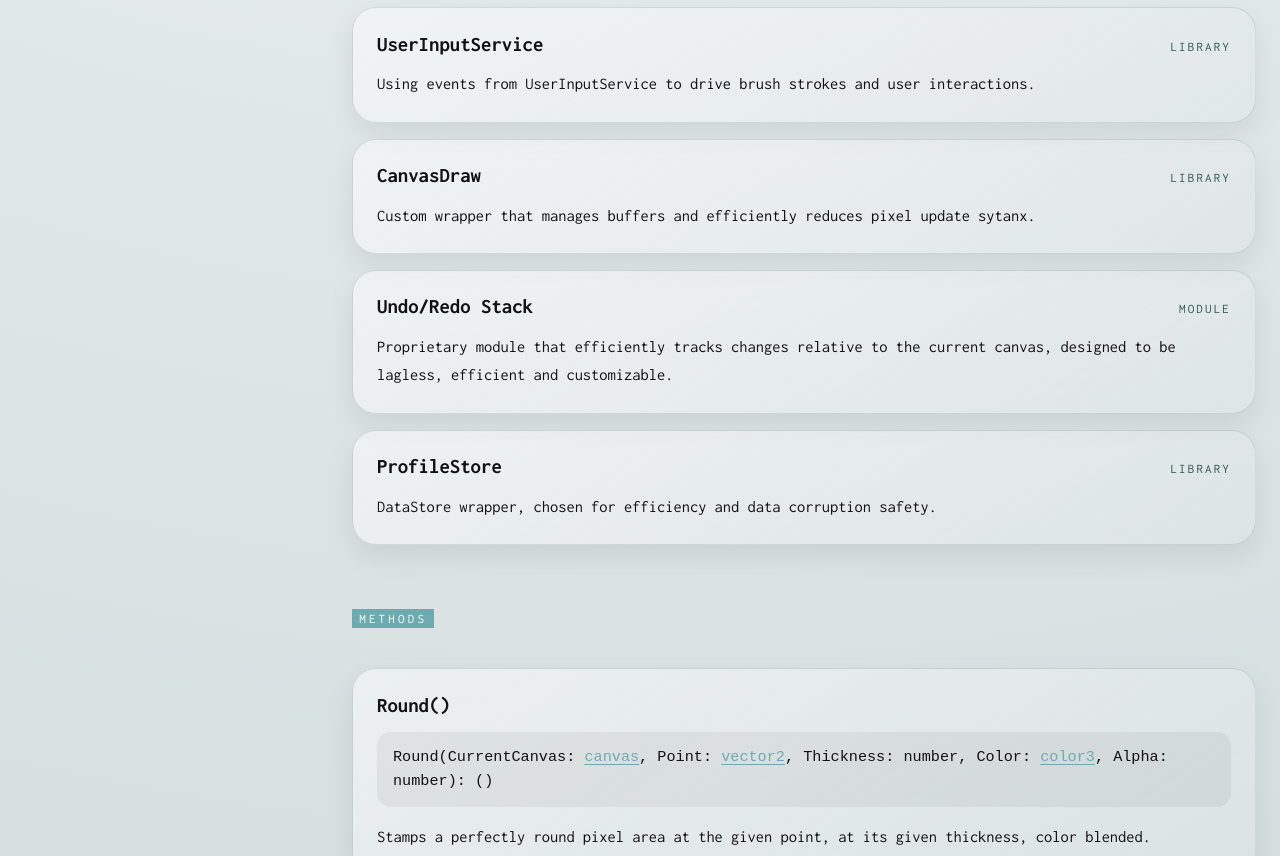
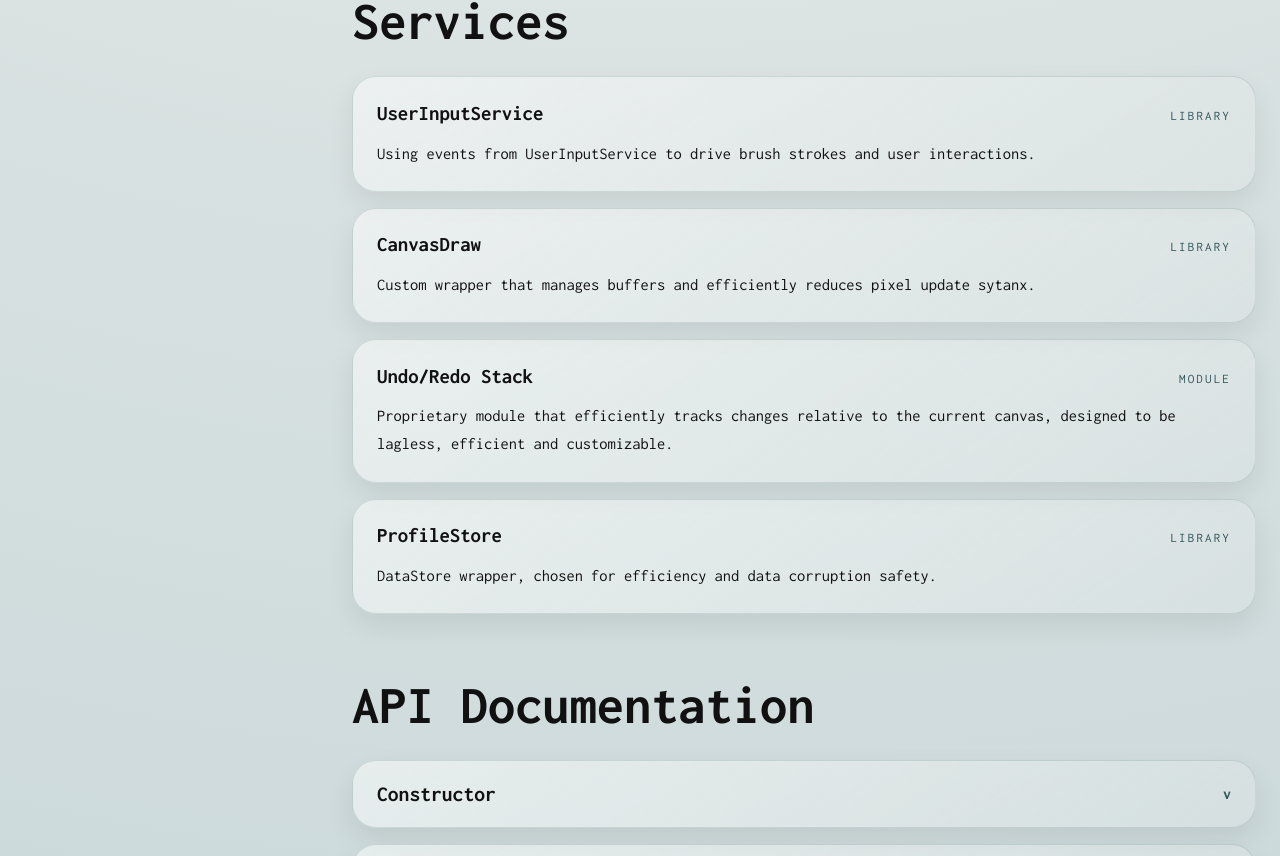
Before and after one commit to blondedkar/blondedkar.github.io, a React (Vite) app: page /RastProject in a window 1280 px wide. Shown: the part 1944-2800 px from the top of the page. Built offline with nearby package versions, Linux system fonts and the light colour scheme.

Commit message:
updated documentation

```diff
--- a/src/pages/RastProject.tsx
+++ b/src/pages/RastProject.tsx
@@ -124,67 +124,6 @@ function renderLinkedText(text: string) {
   });
 }
 
-function renderMethodSummary(summary: string) {
-  const italicNotePattern = /\*([^*]+)\*/g;
-  const normalized = summary.replace(
-    /(Requires[^.]*\.)/g,
-    "__BOLD__$1__/BOLD__"
-  ).replace(
-    /(Applies[^.]*\.)/g,
-    "__BOLD__$1__/BOLD__"
-  ).replace(
-    /(Optional[^.]*\.)/g,
-    "__ITALIC__$1__/ITALIC__"
-  ).replace(
-    /(optionally[^.]*\.)/g,
-    "__ITALIC__$1__/ITALIC__"
-  );
-
-  const segments = normalized.split(/(__BOLD__.*?__\/BOLD__|__ITALIC__.*?__\/ITALIC__)/g);
-
-  return segments.map((segment, index) => {
-    if (!segment) return null;
-
-    if (segment.startsWith("__BOLD__") && segment.endsWith("__/BOLD__")) {
-      const text = segment.slice("__BOLD__".length, -"__/BOLD__".length);
-      return <strong key={`bold-${index}`}>{text}</strong>;
-    }
-
-    if (segment.startsWith("__ITALIC__") && segment.endsWith("__/ITALIC__")) {
-      const text = segment.slice("__ITALIC__".length, -"__/ITALIC__".length);
-      return <em key={`italic-${index}`}>{text}</em>;
-    }
-
-    const pieces: React.ReactNode[] = [];
-    let lastIndex = 0;
-    let matchIndex = 0;
-
-    segment.replace(italicNotePattern, (match, inner, offset) => {
-      if (offset > lastIndex) {
-        pieces.push(
-          <span key={`text-${index}-${matchIndex}`}>
-            {segment.slice(lastIndex, offset)}
-          </span>
-        );
-      }
-
-      pieces.push(<em key={`note-${index}-${matchIndex}`}>{inner}</em>);
-      lastIndex = offset + match.length;
-      matchIndex += 1;
-      return match;
-    });
-
-    if (lastIndex < segment.length) {
-      pieces.push(
-        <span key={`text-tail-${index}`}>{segment.slice(lastIndex)}</span>
-      );
-    }
-
-    return <span key={`segment-${index}`}>{pieces}</span>;
-  });
-}
-
-
 const memberGroups = [
   {
     title: "Related services/API",
@@ -240,60 +179,176 @@ const propertyEntries = [
   }
 ];
 
-const methodEntries = [
+const apiSections = [
   {
-    name: "Round()",
-    signature: "Round(CurrentCanvas: canvas, Point: vector2, Thickness: number, Color: color3, Alpha: number): ()",
-    summary: "Stamps a perfectly round pixel area at the given point, at its given thickness, color blended."
+    title: "Constructor",
+    entries: [
+      {
+        name: "RoffinityCanvas.new(parent: CanvasGroup, resolution: Vector2?, canvasColour: Color3?, blur: boolean?)",
+        signatures: [
+          "RoffinityCanvas.new(parent: Instance, resolution: number | vector2?, canvasColour: color3?, blur: boolean?): canvas"
+        ],
+        summary: "Creates a canvas object within a given parent, of a given resolution no greater than 1024x1024. Optional canvas background color, and blur to indicate default roblox anti-aliasing (not suggested)."
+      }
+    ]
   },
   {
-    name: "Square()",
-    signature: "Square(CurrentCanvas: canvas, Point: vector2, Size: number, Color: color3, Alpha: number): ()",
-    summary: "Stamps a perfectly square pixel area at the given point, at its given size, color blended. *Ridges do not auto-line up when drawing*"
+    title: "Canvas Properties",
+    entries: [
+      {
+        name: "Prefix: self, or Canvas",
+        items: [
+          "Frame, Container, ImageLabel, EditableImage",
+          "Buffer",
+          "AutoRender",
+          "AutoRenderFpsLimit",
+          "NeedsRender",
+          "CanvasColour",
+          "ClearAlpha",
+          "Resolution, CurrentResX, CurrentResY",
+          "Width, Height",
+          "OnRendered"
+        ],
+        summary: "Accessible properties pertaining to the canvas."
+      }
+    ]
   },
   {
-    name: "Flat()",
-    signature: "Flat(CurrentCanvas: canvas, Point: vector2, Rx: number, Ry: number, Color: color3, Alpha: number): ()",
-    summary: "Stamps a flat, ellipse-like pixel area at the given point, at its given size, color blended. Requires two radii."
+    title: "Pixel Read / Write API",
+    entries: [
+      { name: "SetPixel",signatures: ["Canvas:SetPixel(point: vector2, color: color3, alpha: number?): ()"], summary: "Internally writes a pixel to the buffer. Not suggested for work, this is an internal method but can be utilized."},
+      { name: "SetRGB", signatures: ["Canvas:SetRGB(x: number, y: number, r: number, g: number, b: number): ()"], summary: "Writes pixel data with color values. Not suggested unless working explicitly without alpha." },
+      { name: "SetRGBA", signatures: ["Canvas:SetRGBA(x: number, y: number, r: number, g: number, b: number, a: number?): ()"], summary: "Writes pixel data data with color value and alpha. This is the optimal pixel writing method." },
+      { name: "SetAlpha", signatures: ["Canvas:SetAlpha(x: number, y: number, alpha: number): ()"], summary: "Sets the alpha value for a pixel, can overwrite existing alpha, and pixels." },
+      { name: "SetU32", signatures: ["Canvas:SetU32(x: number, y: number, colourU32: number): ()"], summary: "Writes a 32-bit color value to the buffer, not suggested for work, this is an internal method." },
+      { name: "GetPixel", signatures: ["Canvas:GetPixel(point: vector2): color3, number"], summary: "Reads and returns a pixel's RGBA and Alpha value. Not suggested for work." },
+      { name: "GetRGB", signatures: ["Canvas:GetRGB(x: number, y: number): number, number, number"], summary: "Reads and returns a pixel's RGB values" },
+      { name: "GetRGBA", signatures: ["Canvas:GetRGBA(x: number, y: number): number, number, number, number"], summary: "Reads and returns a pixel's RGBA values" },
+      { name: "GetAlpha", signatures: ["Canvas:GetAlpha(x: number, y: number): number"], summary: "Reads and returns a pixel's alpha value" },
+      { name: "GetU32", signatures: ["Canvas:GetU32(x: number, y: number): number"], summary: "Reads and returns a pixel's 32-bit color value" }
+    ]
   },
   {
-    name: "Glow()",
-    signature: "Glow(CurrentCanvas: canvas, Point: vector2, Thickness: number, Color: color3): ()",
-    summary: "Stamps a glow effect via alpha gradient around Point, thickness controls the radius of the glow, color controls the color of the glow at its core. Currently cannot blend color."
+    title: "Buffer API",
+    entries: [
+      {
+        name: "SetBuffer",
+        signatures: ["Canvas:SetBuffer(pixelBuffer: buffer, x: number?, y: number?, bufferWidth: number?, bufferHeight: number?): ()"]
+      },
+      {
+        name: "GetBuffer",
+        signatures: ["Canvas:GetBuffer(x: number?, y: number?, width: number?, height: number?): buffer"]
+      },
+      {
+        name: "Format",
+        items: [
+          "RGBA bytes",
+          "4 bytes per pixel",
+          "Offset formula: ((y - 1) * width + (x - 1)) * 4"
+        ]
+      }
+    ]
   },
   {
-    name: "Blend()",
-    signature: "Blend(CurrentCanvas: canvas, Point: vector2, Thickness: number, Strength: number, Color: color3?, Alpha: number?): ()",
-    summary: "Blends the RGBA of existing pixels within the thickness of the brush area relative to the point. Optional color and alpha parameters to bias the blend towards a specific color or opacity."
+    title: "Fill / Clear",
+    entries: [
+      { name: "Fill", signatures: ["Canvas:Fill(color: color3, alpha: number?): ()"] },
+      { name: "FillRGBA", signatures: ["Canvas:FillRGBA(r: number, g: number, b: number, a: number?): ()"] },
+      { name: "Clear", signatures: ["Canvas:Clear(): ()"] },
+      { name: "SetClearRGBA", signatures: ["Canvas:SetClearRGBA(r: number, g: number, b: number, a: number): ()"] }
+    ]
   },
   {
-    name: "Smudge()",
-    signature: "Smudge(CurrentCanvas: canvas, StartPoint: vector2, Thickness: number): ()",
-    summary: "Creates a thumb smudge effect by sampling pixels at starting point, then blending them along the direction of the users current stroke. Thickness controls the radius of the smudge area, strength is controlled by input speed."
+    title: "Drawing",
+    entries: [
+      { name: "DrawLine", signatures: ["Canvas:DrawLine(pointA: vector2, pointB: vector2, color: color3, thickness: number?, roundedCaps: boolean?): ()"] },
+      { name: "DrawRectangle", signatures: ["Canvas:DrawRectangle(pointA: vector2, pointB: vector2, color: color3, alpha: number?, fill: boolean?): ()"] },
+      { name: "DrawRect", signatures: ["Canvas:DrawRect(x: number, y: number, width: number, height: number, color: color3, alpha: number?): ()"] },
+      {
+        name: "Current limitations",
+        items: [
+          "roundedCaps is accepted but not fully implemented",
+          "Line thickness is square-stamped rather than anti-aliased"
+        ]
+      }
+    ]
   },
   {
-    name: "Darken()",
-    signature: "Darken(CurrentCanvas: canvas, Point: vector2, Thickness: number, Color: color3?, Alpha: number?): ()",
-    summary: "Darkens the pixels within the specified area towards RGB(0,0,0), optionally biased by a color and alpha to control the strength and color of the darkening effect (subtle)."
+    title: "Sizing",
+    entries: [
+      { name: "Resize", signatures: ["Canvas:Resize(newResolutionOrWidth: number | vector2, height: number?): ()"], items: ["Changes displayed frame size"] },
+      { name: "SetResolution", signatures: ["Canvas:SetResolution(newResolutionOrWidth: number | vector2, height: number?): ()"], items: ["Changes internal buffer resolution", "Recreates the buffer and EditableImage"] }
+    ]
   },
   {
-    name: "Lighten()",
-    signature: "Lighten(CurrentCanvas: canvas, Point: vector2, Thickness: number, Color: color3?, Alpha: number?): ()",
-    summary: "Lightens the pixels within the specified area towards RGB(255,255,255), optionally biased by a color and alpha to control the strength and color of the lightening effect (subtle)."
+    title: "Rendering",
+    entries: [
+      { name: "Render", signatures: ["Canvas:Render(): ()"] },
+      { name: "AutoRender", items: ["Canvas.AutoRender"] },
+      { name: "AutoRenderFpsLimit", items: ["Canvas.AutoRenderFpsLimit"] },
+      { name: "NeedsRender", items: ["Canvas.NeedsRender"] },
+      { name: "OnRendered", items: ["Canvas.OnRendered"] },
+      { name: "SetBlur", signatures: ["Canvas:SetBlur(enabled: boolean): ()"] },
+      { name: "SetStretchToFit", signatures: ["Canvas:SetStretchToFit(enabled: boolean): ()"] }
+    ]
   },
   {
-    name: "Eraser()",
-    signature: "Eraser(CurrentCanvas: canvas, Point: vector2, Thickness: number, Opacity: number?): ()",
-    summary: "Erases the pixels within the specified area, creating a transparent effect. Thickness controls the radius of the erasing area. Applies the Round brush shape."
+    title: "Input Helpers",
+    entries: [
+      { name: "ViewportToCanvasPoint", signatures: ["Canvas:ViewportToCanvasPoint(screenPosition: vector2): vector2"] },
+      { name: "GetMousePoint", signatures: ["Canvas:GetMousePoint(): vector2"] },
+      { name: "MouseIsOnTop", signatures: ["Canvas:MouseIsOnTop(): boolean"] }
+    ]
   },
   {
-    name: "Ignore()",
-    signature: "Ignore(CurrentCanvas: canvas, Point: vector2): ()",
-    summary: "Ignores the pixels within the specified area, leaving them unchanged. On continous strokes, it creates an effect where the brush appears to go below pixels that arent clear. Applies current brush parameters (Thickness, Color, Alpha)."
+    title: "Color Utilities",
+    entries: [
+      { name: "GetColourU32", signatures: ["RoffinityCanvas.GetColourU32(r: number, g: number, b: number, a: number?): number", "Canvas:GetColourU32(r: number, g: number, b: number, a: number?): number"] },
+      { name: "GetRGBAFromColourU32", signatures: ["RoffinityCanvas.GetRGBAFromColourU32(colourU32: number): number, number, number, number", "Canvas:GetRGBAFromColourU32(colourU32: number): number, number, number, number"] },
+      { name: "GetRGBFromColourU32", signatures: ["RoffinityCanvas.GetRGBFromColourU32(colourU32: number): number, number, number", "Canvas:GetRGBFromColourU32(colourU32: number): number, number, number"] }
+    ]
+  },
+  {
+    title: "Lifecycle",
+    entries: [
+      {
+        name: "Destroy",
+        signatures: ["Canvas:Destroy(): ()"],
+        items: [
+          "Disconnects the heartbeat connection",
+          "Cleans up the events folder",
+          "Destroys the GUI frame",
+          "Clears EditableImage and buffer references"
+        ]
+      }
+    ]
+  },
+  {
+    title: "Performance Notes",
+    entries: [
+      {
+        name: "Guidelines",
+        items: [
+          "Prefer bulk buffer operations for large changes",
+          "Batch writes when possible",
+          "AutoRenderFpsLimit can prevent excessive rendering",
+          "Avoid reading or writing huge regions per frame unless using a preview strategy"
+        ]
+      }
+    ]
+  },
+  {
+    title: "Examples",
+    entries: [
+      { name: "Create canvas", signatures: ["local Canvas = RoffinityCanvas.new({ Parent = script.Parent, Width = 512, Height = 512 })"] },
+      { name: "Draw pixel / line / rectangle", signatures: ["Canvas:SetPixel(Vector2.new(12, 20), Color3.new(1, 0, 0), 1)", "Canvas:DrawLine(Vector2.new(1, 1), Vector2.new(128, 64), Color3.new(1, 1, 1), 3)", "Canvas:DrawRect(24, 24, 80, 40, Color3.new(0, 0, 0), 1)"] },
+      { name: "Read and modify a region", signatures: ["local Region = Canvas:GetBuffer(1, 1, 64, 64)", "Canvas:SetBuffer(Region, 96, 96, 64, 64)"] },
+      { name: "Convert mouse position to canvas pixel", signatures: ["local Point = Canvas:GetMousePoint()", "local PointFromViewport = Canvas:ViewportToCanvasPoint(UserInputService:GetMouseLocation())"] },
+      { name: "Resize display vs change resolution", signatures: ["Canvas:Resize(768, 768)", "Canvas:SetResolution(512, 512)"] },
+      { name: "Manual render loop", signatures: ["Canvas.AutoRender = false", "Canvas:SetPixel(1, 1, Color3.new(1, 1, 1), 1)", "Canvas:Render()"] }
+    ]
   }
-
-
-];
+] as const;
 
 export default function RastProject() {
   const pageRef = useRef<HTMLElement>(null);
@@ -387,7 +442,6 @@ export default function RastProject() {
     <main ref={pageRef} className="ProjectPage DocsProjectPage DocsReferencePage">
       <section id="project-hero" className="DocsReferenceHero DocsReferenceHeroWithVisual ProjectHero">
         <div className="ProjectHeroCopy">
-          <p className="ProjectEyebrow">Reference / Rendering Class</p>
           <h1 className="SiteTitle">Rasterizer</h1>
           <div className="DocsReferenceBadgeRow">
           </div>
@@ -448,12 +502,8 @@ export default function RastProject() {
 
       <div ref={docsShellRef} className="DocsShell DocsReferenceShell">
         <aside className="DocsSidebar">
-          <div className="ProjectPanel DocsSidebarCard">
-            <p className="ProjectEyebrow">On This Page</p>
-          </div>
-
           <div className="ProjectPanel DocsSidebarCard DocsReferenceStatusCard">
-            <p className="ProjectEyebrow">Project Facts</p>
+            <h2 className="DocsSidebarTitle">Project Facts</h2>
             <div className="DocsMetaList">
               <div className="DocsMetaRow">
                 <span className="DocsMetaLabel">Runtime</span>
@@ -480,7 +530,7 @@ export default function RastProject() {
         <div className="DocsMain">
           <section id="rast-summary" className="DocsReferenceSection">
             <div className="SectionHeadingRow">
-              <p className="ProjectEyebrow">Summary</p>
+              <h2 className="ProjectSectionTitle">Summary</h2>
             </div>
 
             <article className="ProjectPanel DocsReferenceTable">
@@ -503,7 +553,7 @@ export default function RastProject() {
 
           <section id="rast-members" className="DocsReferenceSection">
             <div className="SectionHeadingRow">
-              <p className="ProjectEyebrow">Members Index</p>
+              <h2 className="ProjectSectionTitle">Members Index</h2>
             </div>
 
             <div className="ProjectCardGrid DocsReferenceIndex">
@@ -522,7 +572,7 @@ export default function RastProject() {
 
           <section id="rast-properties" className="DocsReferenceSection">
             <div className="SectionHeadingRow">
-              <p className="ProjectEyebrow">Services</p>
+              <h2 className="ProjectSectionTitle">Services</h2>
             </div>
 
             <div className="DocsReferenceEntries">
@@ -557,20 +607,46 @@ export default function RastProject() {
 
           <section id="rast-methods" className="DocsReferenceSection">
             <div className="SectionHeadingRow">
-              <p className="ProjectEyebrow">Methods</p>
+              <h2 className="ProjectSectionTitle">API Documentation</h2>
             </div>
 
-            <div className="DocsReferenceEntries">
-              {methodEntries.map((entry) => (
-                <article key={entry.name} className="ProjectPanel DocsReferenceTable">
-                  <div className="DocsReferenceEntryHeader">
-                    <h3>{entry.name}</h3>
+            <div className="ApiDocsAccordion">
+              {apiSections.map((section) => (
+                <details key={section.title} className="ProjectPanel ApiDocsSection">
+                  <summary className="ApiDocsSummary">
+                    <span>{section.title}</span>
+                  </summary>
+
+                  <div className="ApiDocsBody">
+                    {section.entries.map((entry) => (
+                      <article key={entry.name} className="ApiDocsEntry">
+                        <h3>{entry.name}</h3>
+
+                        {"summary" in entry && entry.summary ? (
+                          <p className="ApiDocsEntrySummary">{entry.summary}</p>
+                        ) : null}
+
+                        {"signatures" in entry && entry.signatures ? (
+                          <div className="ApiDocsSignatures">
+                            {entry.signatures.map((signature) => (
+                              <code key={signature} className="DocsReferenceSignature ApiDocsSignature">
+                                {renderLinkedSignature(signature)}
+                              </code>
+                            ))}
+                          </div>
+                        ) : null}
+
+                        {"items" in entry && entry.items ? (
+                          <ul className="DocsReferenceList ApiDocsList">
+                            {entry.items.map((item) => (
+                              <li key={item}>{item}</li>
+                            ))}
+                          </ul>
+                        ) : null}
+                      </article>
+                    ))}
                   </div>
-                  <code className="DocsReferenceSignature">
-                    {renderLinkedSignature(entry.signature)}
-                  </code>
-                  <p>{renderMethodSummary(entry.summary)}</p>
-                </article>
+                </details>
               ))}
             </div>
           </section>
@@ -579,7 +655,6 @@ export default function RastProject() {
 
           <section id="rast-changelog" className="DocsReferenceSection">
             <div className="SectionHeadingRow">
-              <p className="ProjectEyebrow">Changelog</p>
               <h2 className="ProjectSectionTitle">Revision history</h2>
             </div>
 
@@ -594,6 +669,13 @@ export default function RastProject() {
                 <div className="DocsReferenceKey">v0.2</div>
                 <div className="DocsReferenceValue">
                   Fixed a critical memory leak pertaining to user input.
+                </div>
+              </div>
+
+               <div className="DocsReferenceRow">
+                <div className="DocsReferenceKey">v1.0</div>
+                <div className="DocsReferenceValue">
+                  Began Roffinity.
                 </div>
               </div>
             </article>
--- a/src/substyle.css
+++ b/src/substyle.css
@@ -59,18 +59,6 @@ body {
 
 .ProjectHeroCopy {
   max-width: 620px;
-}
-
-.ProjectEyebrow {
-  margin: 0 0 0.75rem;
-  display: inline-block;
-  padding: 0.2rem 0.45rem;
-  text-transform: uppercase;
-  letter-spacing: 0.24em;
-  font-size: 0.82rem;
-  width: max-content;
-  background: var(--accent-color);
-  color: #ffffff;
 }
 
 .SiteTitle {
@@ -421,17 +409,12 @@ body {
   margin: 0;
 }
 
-.ProjectPanel .ProjectEyebrow {
-  margin: 0 0 0.75rem;
-}
-
 .ProjectPanel p {
   font-size: 1.03rem;
   line-height: 1.7;
 }
 
-.ProjectPanel h3,
-.TimelineIndex {
+.ProjectPanel h3 {
   line-height: 1.3;
 }
 
@@ -442,16 +425,7 @@ body {
 }
 
 .TimelineCard {
-  padding-top: 4.5rem;
-}
-
-.TimelineIndex {
-  position: absolute;
-  top: 1.2rem;
-  left: 1.4rem;
-  font-size: 0.9rem;
-  letter-spacing: 0.22em;
-  color: #31565a;
+  padding-top: 1.5rem;
 }
 
 .ProjectFooterAction {
@@ -504,6 +478,12 @@ body {
 
 .DocsSidebarCard {
   overflow: hidden;
+}
+
+.DocsSidebarTitle {
+  margin: 0 0 1rem;
+  font-size: 1.15rem;
+  line-height: 1.25;
 }
 
 .DocsSidebarNav {
@@ -664,6 +644,95 @@ body {
   display: flex;
   flex-direction: column;
   gap: 1rem;
+}
+
+.ApiDocsAccordion {
+  display: flex;
+  flex-direction: column;
+  gap: 1rem;
+}
+
+.ApiDocsSection {
+  padding: 0;
+  overflow: hidden;
+}
+
+.ApiDocsSummary {
+  display: flex;
+  align-items: center;
+  justify-content: space-between;
+  gap: 1rem;
+  padding: 1.25rem 1.5rem;
+  cursor: pointer;
+  font-size: clamp(1.1rem, 2vw, 1.35rem);
+  font-weight: 800;
+  line-height: 1.2;
+  list-style: none;
+}
+
+.ApiDocsSummary::-webkit-details-marker {
+  display: none;
+}
+
+.ApiDocsSummary::after {
+  content: "v";
+  display: inline-flex;
+  align-items: center;
+  justify-content: center;
+  width: auto;
+  height: auto;
+  flex: 0 0 auto;
+  color: #31565a;
+  font-size: 1rem;
+  font-weight: 800;
+  line-height: 1;
+  transition: transform 0.2s ease;
+}
+
+.ApiDocsSection[open] .ApiDocsSummary::after {
+  transform: rotate(180deg);
+}
+
+.ApiDocsBody {
+  display: flex;
+  flex-direction: column;
+  border-top: 1px solid rgba(49, 86, 90, 0.1);
+}
+
+.ApiDocsEntry {
+  padding: 1.35rem 1.5rem;
+  border-top: 1px solid rgba(49, 86, 90, 0.08);
+}
+
+.ApiDocsEntry:first-child {
+  border-top: 0;
+}
+
+.ApiDocsEntry h3 {
+  margin: 0 0 0.85rem;
+  font-size: 1.15rem;
+  line-height: 1.25;
+}
+
+.ApiDocsEntrySummary {
+  margin: 0 0 1rem;
+  font-size: 1rem;
+  line-height: 1.65;
+  color: rgba(17, 17, 17, 0.78);
+}
+
+.ApiDocsSignatures {
+  display: flex;
+  flex-direction: column;
+  gap: 0.7rem;
+}
+
+.ApiDocsSignature {
+  margin: 0;
+}
+
+.ApiDocsList {
+  margin-top: 0.7rem;
 }
 
 .DocsReferenceTable {
```
Also changed, not shown: src/pages/MainSite.tsx (+0 -10 lines), src/pages/SiteProject.tsx (+0 -8 lines), src/pages/SkubalProject.tsx (+0 -8 lines).
